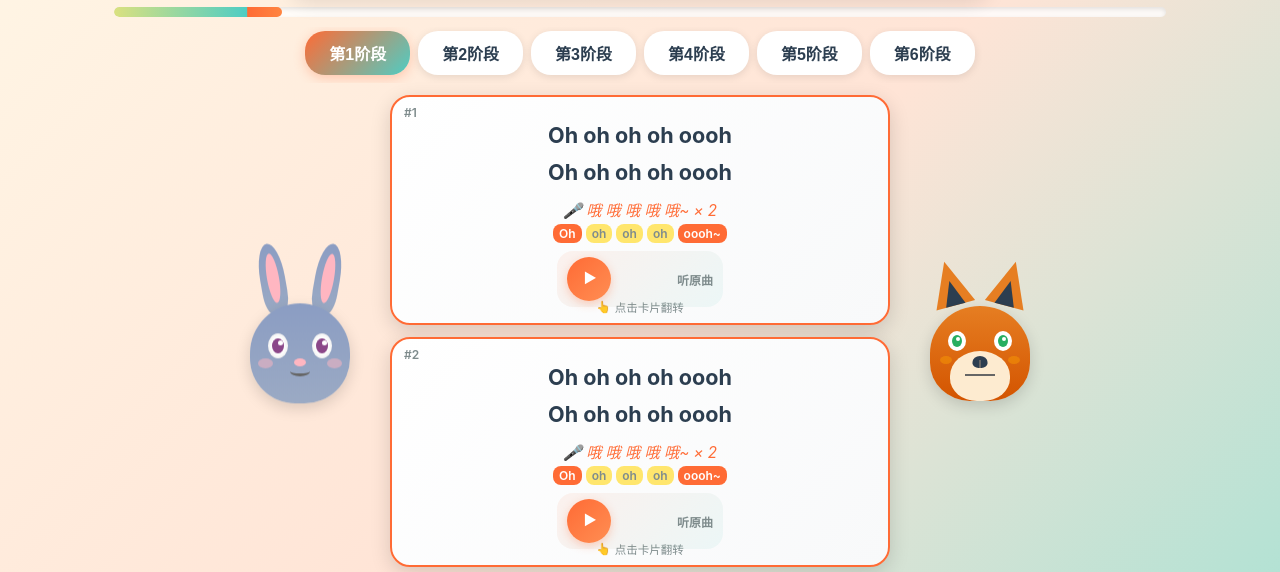
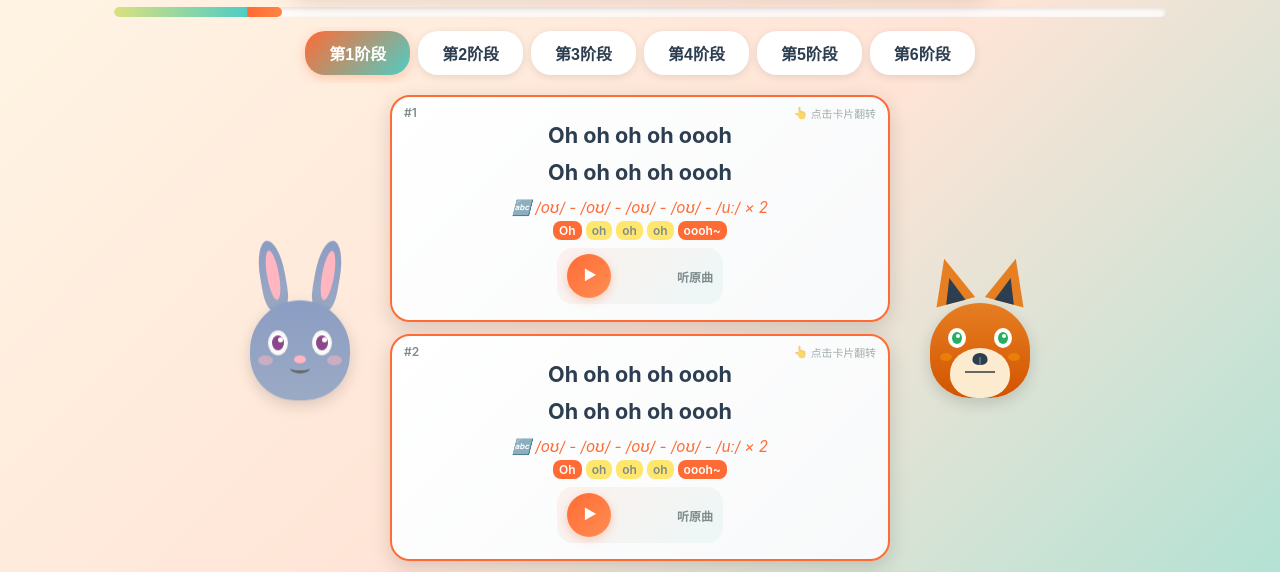
Before and after one commit to zlingxi1023-collab/Claw, a plain HTML site: page index.html in a window 1280 px wide. Shown: the part 225-797 px from the top of the page. Drawn offline with Linux system fonts and the light colour scheme.

Commit message:
fix: 修复移动端卡片翻转复影 + 翻转提示移至右上角 + 中文谐音改为自然拼读标记
- 增强 backface-visibility：添加 GPU 加速(translateZ/will-change)防止 iOS 翻转透出
- 翻转提示从底部居中移至右上角，不遮挡歌词和音标内容
- 所有6阶段音标从中文谐音替换为自然拼读+IPA混合标记
- 图标从🎤改为🔤匹配自然拼读语境

```diff
--- a/css/style.css
+++ b/css/style.css
@@ -748,6 +748,8 @@ body {
     min-height: 200px;
     transition: transform 0.6s cubic-bezier(0.4, 0, 0.2, 1);
     transform-style: preserve-3d;
+    -webkit-transform-style: preserve-3d;
+    will-change: transform;
 }
 
 .flip-card.flipped .flip-card-inner {
@@ -767,6 +769,12 @@ body {
     justify-content: center;
     align-items: center;
     box-shadow: 0 6px 20px var(--shadow-medium);
+    /* 修复移动端翻转复影：强制不透明 + GPU 加速 */
+    opacity: 1 !important;
+    -webkit-transform: translateZ(0);
+    transform: translateZ(0);
+    will-change: transform;
+    overflow: hidden;
 }
 
 .flip-card-front {
@@ -778,6 +786,9 @@ body {
     background: linear-gradient(135deg, var(--primary-teal) 0%, var(--accent-mint) 100%);
     transform: rotateY(180deg);
     color: white;
+    /* 确保背面完全不透明，防止按钮复影 */
+    -webkit-backface-visibility: hidden;
+    backface-visibility: hidden;
 }
 
 /* 卡片内容样式 */
@@ -849,16 +860,21 @@ body {
 
 .flip-hint {
     position: absolute;
-    bottom: 8px;
-    font-size: 0.72rem;
+    top: 8px;
+    right: 12px;
+    font-size: 0.68rem;
     color: var(--text-gray);
     display: flex;
     align-items: center;
-    gap: 4px;
+    gap: 3px;
+    opacity: 0.7;
+    pointer-events: none;
+    z-index: 5;
 }
 
 .flip-hint::before {
     content: '👆';
+    font-size: 0.72rem;
 }
 
 /* 当前激活的卡片 */
--- a/js/app.js
+++ b/js/app.js
@@ -11,7 +11,7 @@ const stagesData = {
         cards: [
             {
                 lyrics: "Oh oh oh oh oooh\nOh oh oh oh oooh",
-                phonetic: "哦 哦 哦 哦 哦~ × 2",
+                phonetic: "/oʊ/ - /oʊ/ - /oʊ/ - /oʊ/ - /uː/ × 2",
                 translation: "（欢快的开场哼唱，连续两遍）",
                 rhythm: ["Oh", "oh", "oh", "oh", "oooh~"],
                 strongBeats: [0, 4],
@@ -19,7 +19,7 @@ const stagesData = {
             },
             {
                 lyrics: "Oh oh oh oh oooh\nOh oh oh oh oooh",
-                phonetic: "哦 哦 哦 哦 哦~ × 2",
+                phonetic: "/oʊ/ - /oʊ/ - /oʊ/ - /oʊ/ - /uː/ × 2",
                 translation: "（再来两遍，建立节奏感）",
                 rhythm: ["Oh", "oh", "oh", "oh", "oooh~"],
                 strongBeats: [0, 4],
@@ -33,7 +33,7 @@ const stagesData = {
         cards: [
             {
                 lyrics: "I messed up tonight\nI lost another fight",
-                phonetic: "爱 迈斯特 阿普 特奈特，爱 劳斯特 额那惹 fai特",
+                phonetic: "/aɪ/ MESSED /ʌp/ to·NIGHT, /aɪ/ LOST an·OTH·er /faɪt/",
                 translation: "今晚我又搞砸了\n我又输了一场",
                 rhythm: ["I", "messed", "up", "to-night", "I", "lost", "a-no-ther", "fight"],
                 strongBeats: [1, 3, 5, 7],
@@ -41,7 +41,7 @@ const stagesData = {
             },
             {
                 lyrics: "I still mess up\nbut I'll just start again",
-                phonetic: "爱 斯提欧 迈斯 阿普，巴特 爱欧 家斯特 斯大特 额给嗯",
+                phonetic: "/aɪ/ STILL MESS /ʌp/, /bʌt/ /aɪl/ JUST START a·GAIN",
                 translation: "我还是会搞砸\n但我会重新开始",
                 rhythm: ["I", "still", "mess", "up", "but", "I'll", "just", "start", "a-gain"],
                 strongBeats: [1, 3, 7, 8],
@@ -49,7 +49,7 @@ const stagesData = {
             },
             {
                 lyrics: "I keep falling down\nI keep on hitting the ground",
-                phonetic: "爱 ki:p 否零 当，爱 ki:p 昂 嘿听 惹 歌ruang的",
+                phonetic: "/aɪ/ KEEP FALL·ing /daʊn/, /aɪ/ KEEP /ɒn/ HIT·ting the /graʊnd/",
                 translation: "我不断跌倒\n我不断撞到地面",
                 rhythm: ["I", "keep", "fall-ing", "down", "I", "keep", "on", "hit-ting", "the", "ground"],
                 strongBeats: [1, 3, 5, 7, 9],
@@ -57,7 +57,7 @@ const stagesData = {
             },
             {
                 lyrics: "But I always get up now\nto see what's next",
-                phonetic: "巴特 爱 噢为s 盖特 阿普 闹，图 see 沃次 耐克斯特",
+                phonetic: "/bʌt/ /aɪ/ AL·ways GET /ʌp/ /naʊ/, to /siː/ /wɒts/ NEXT",
                 translation: "但我总是重新站起来\n去看看接下来会发生什么",
                 rhythm: ["But", "I", "al-ways", "get", "up", "now", "to", "see", "what's", "next"],
                 strongBeats: [2, 3, 5, 7, 9],
@@ -71,7 +71,7 @@ const stagesData = {
         cards: [
             {
                 lyrics: "Birds don't just fly\nthey fall down and get up",
-                phonetic: "伯兹 东特 家斯特 扶lai，贼 否 当 安得 盖特 阿普",
+                phonetic: "/bɜːdz/ DON'T JUST /flaɪ/, /ðeɪ/ FALL /daʊn/ and GET /ʌp/",
                 translation: "鸟儿不只是飞翔\n它们也会跌落再站起",
                 rhythm: ["Birds", "don't", "just", "fly", "they", "fall", "down", "and", "get", "up"],
                 strongBeats: [0, 3, 5, 8],
@@ -79,7 +79,7 @@ const stagesData = {
             },
             {
                 lyrics: "Nobody learns\nwithout getting it wrong",
-                phonetic: "No八滴 乐恩斯，威烧特 盖听 伊特 rong",
+                phonetic: "NO·bo·dy /lɜːnz/, with·OUT GET·ting /ɪt/ /rɒŋ/",
                 translation: "没有人能学会\n如果不先犯错的话",
                 rhythm: ["No-bo-dy", "learns", "with-out", "get-ting", "it", "wrong"],
                 strongBeats: [0, 1, 2, 5],
@@ -93,7 +93,7 @@ const stagesData = {
         cards: [
             {
                 lyrics: "I won't give up\nno I won't give in",
-                phonetic: "爱 won't 给v 阿普，no 爱 won't 给v 因",
+                phonetic: "/aɪ/ WON'T GIVE /ʌp/, /noʊ/ /aɪ/ WON'T GIVE /ɪn/",
                 translation: "我不会放弃\n不，我不会屈服",
                 rhythm: ["I", "won't", "give", "up", "no", "I", "won't", "give", "in"],
                 strongBeats: [0, 2, 4, 6, 8],
@@ -101,7 +101,7 @@ const stagesData = {
             },
             {
                 lyrics: "Till I reach the end\nand then I'll start again",
-                phonetic: "踢欧 爱 瑞驰 惹 安得，安得 然 爱欧 斯大特 额给嗯",
+                phonetic: "/tɪl/ /aɪ/ REACH the END, and /ðen/ /aɪl/ START a·GAIN",
                 translation: "直到我到达终点\n然后我会重新开始",
                 rhythm: ["Till", "I", "reach", "the", "end", "and", "then", "I'll", "start", "a-gain"],
                 strongBeats: [0, 2, 4, 8, 9],
@@ -109,7 +109,7 @@ const stagesData = {
             },
             {
                 lyrics: "No I won't leave\nI wanna try everything",
-                phonetic: "no 爱 won't 离v，爱 wanna 踹 able thing",
+                phonetic: "/noʊ/ /aɪ/ WON'T /liːv/, /aɪ/ WAN·na /traɪ/ EV·ry·thing",
                 translation: "不，我不会离开\n我想要尝试一切",
                 rhythm: ["No", "I", "won't", "leave", "I", "wan-na", "try", "ev-ery-thing"],
                 strongBeats: [0, 2, 3, 4, 6, 7],
@@ -117,7 +117,7 @@ const stagesData = {
             },
             {
                 lyrics: "I wanna try\neven though I could fail",
-                phonetic: "爱 wanna 踹，衣文 肉 爱 酷的 费欧",
+                phonetic: "/aɪ/ WAN·na /traɪ/, EE·ven /ðoʊ/ /aɪ/ /kʊd/ /feɪl/",
                 translation: "我想要尝试\n即使我可能会失败",
                 rhythm: ["I", "wan-na", "try", "e-ven", "though", "I", "could", "fail"],
                 strongBeats: [0, 2, 3, 7],
@@ -131,7 +131,7 @@ const stagesData = {
         cards: [
             {
                 lyrics: "Look how far you've come\nyou filled your heart with love",
-                phonetic: "路克 好 发 优v 卡姆，优 fi欧得 哟 哈特 位子 拉v",
+                phonetic: "/lʊk/ /haʊ/ FAR /juːv/ COME, /juː/ FILLED /jɔːr/ HEART with /lʌv/",
                 translation: "看看你已经走了多远\n你的心充满了爱",
                 rhythm: ["Look", "how", "far", "you've", "come", "you", "filled", "your", "heart", "with", "love"],
                 strongBeats: [0, 2, 4, 6, 8, 10],
@@ -139,7 +139,7 @@ const stagesData = {
             },
             {
                 lyrics: "Baby you've done enough\ntake a deep breath",
-                phonetic: "贝比 优v 当 额那夫，忒克 额 滴p 不ruai斯",
+                phonetic: "BAY·bee /juːv/ DONE e·NOUGH, /teɪk/ a /diːp/ /breθ/",
                 translation: "宝贝你已经做得够多了\n深呼吸一下",
                 rhythm: ["Ba-by", "you've", "done", "e-nough", "take", "a", "deep", "breath"],
                 strongBeats: [0, 2, 3, 4, 6, 7],
@@ -147,7 +147,7 @@ const stagesData = {
             },
             {
                 lyrics: "Don't beat yourself up\ndon't need to run so fast",
-                phonetic: "东特 比特 哟塞欧夫 阿普，东特 尼的 图 ruang 搜 发斯特",
+                phonetic: "DON'T /biːt/ your·SELF /ʌp/, DON'T /niːd/ to /rʌn/ /soʊ/ FAST",
                 translation: "别太自责了\n不需要跑那么快",
                 rhythm: ["Don't", "beat", "your-self", "up", "don't", "need", "to", "run", "so", "fast"],
                 strongBeats: [0, 1, 3, 4, 7, 9],
@@ -155,7 +155,7 @@ const stagesData = {
             },
             {
                 lyrics: "Sometimes we come last\nbut we did our best",
-                phonetic: "撒姆太姆斯 we 卡姆 拉斯特，巴特 we 滴得 奥 百斯特",
+                phonetic: "SOME·times /wiː/ COME /lɑːst/, /bʌt/ /wiː/ DID /aʊr/ BEST",
                 translation: "有时候我们会落在最后\n但我们已经尽力了",
                 rhythm: ["Some-times", "we", "come", "last", "but", "we", "did", "our", "best"],
                 strongBeats: [0, 2, 3, 4, 6, 8],
@@ -169,7 +169,7 @@ const stagesData = {
         cards: [
             {
                 lyrics: "I'll keep on making\nthose new mistakes",
-                phonetic: "爱欧 ki:p 昂 美king 肉斯 纽 迷斯忒克斯",
+                phonetic: "/aɪl/ KEEP /ɒn/ MAK·ing /ðoʊz/ /njuː/ mis·TAKES",
                 translation: "我会继续犯\n那些新的错误",
                 rhythm: ["I'll", "keep", "on", "mak-ing", "those", "new", "mis-takes"],
                 strongBeats: [0, 1, 3, 5, 6],
@@ -177,7 +177,7 @@ const stagesData = {
             },
             {
                 lyrics: "I'll keep on making them\nevery day",
-                phonetic: "爱欧 ki:p 昂 美king 然姆 able 瑞 dei",
+                phonetic: "/aɪl/ KEEP /ɒn/ MAK·ing /ðem/ EV·ry /deɪ/",
                 translation: "我会每天都继续犯\n新的错误",
                 rhythm: ["I'll", "keep", "on", "mak-ing", "them", "ev-ery", "day"],
                 strongBeats: [0, 1, 3, 5, 6],
@@ -185,7 +185,7 @@ const stagesData = {
             },
             {
                 lyrics: "Those new mistakes",
-                phonetic: "肉斯 纽 迷斯忒克斯",
+                phonetic: "/ðoʊz/ /njuː/ mis·TAKES",
                 translation: "那些新的错误\n（拥抱每一次尝试！）",
                 rhythm: ["Those", "new", "mis-takes"],
                 strongBeats: [0, 1, 2],
@@ -407,7 +407,7 @@ function createCardElement(cardData, cardNum) {
             <div class="flip-card-front">
                 <span class="card-number">#${cardNum}</span>
                 <div class="card-lyrics">${cardData.lyrics}</div>
-                <div class="card-phonetic">🎤 ${cardData.phonetic}</div>
+                <div class="card-phonetic">🔤 ${cardData.phonetic}</div>
                 <div class="card-rhythm">${rhythmHtml}</div>
                 <div class="audio-player-inline">
                     <button class="audio-play-btn" data-audio="${cardData.audio}" title="播放这句">
```
